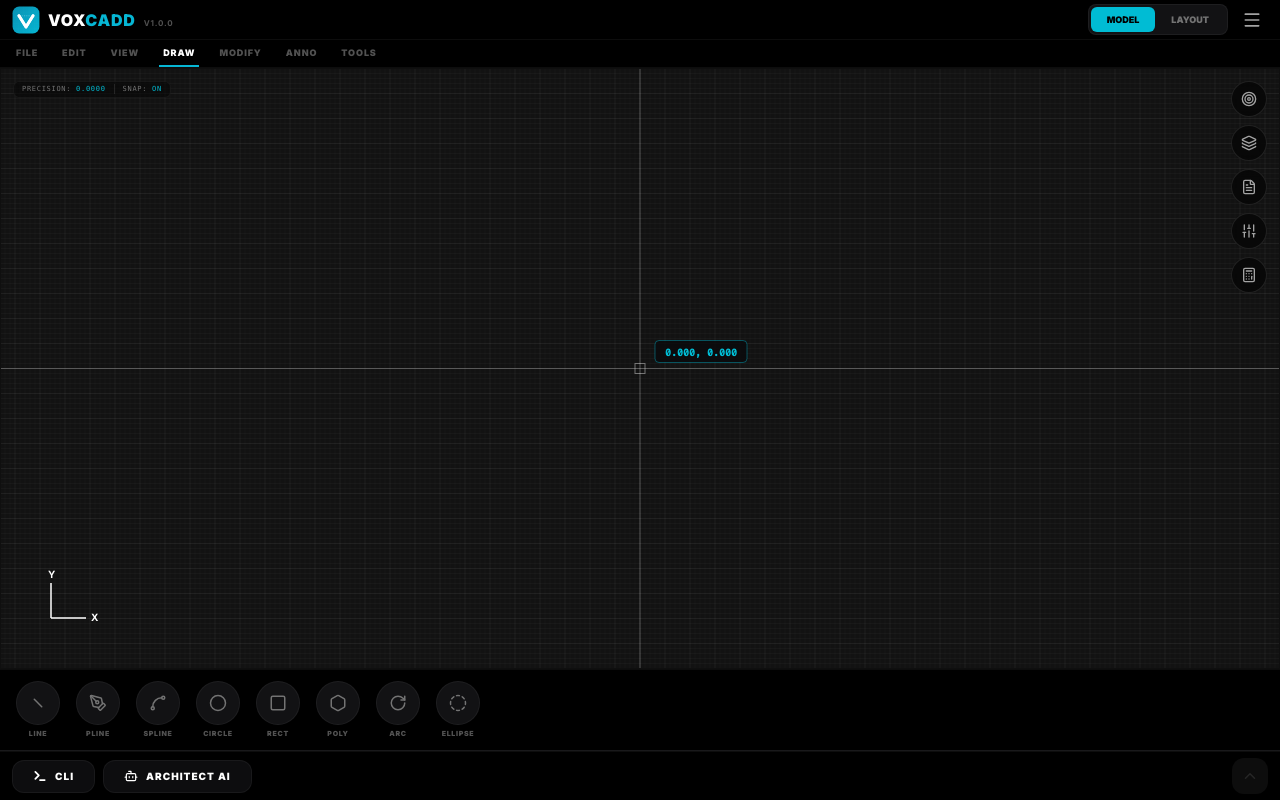
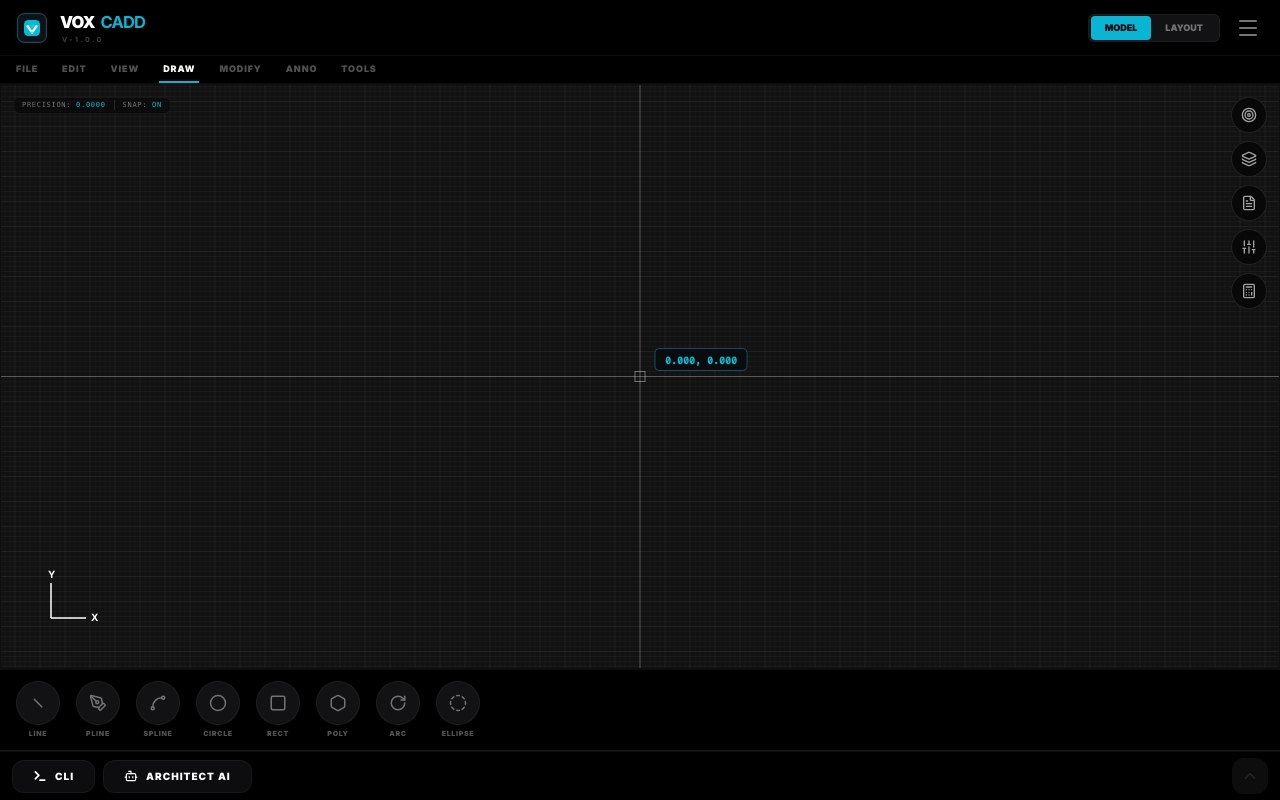
Before and after one commit to SachinCodeTech/Vox-CADD, a React (Vite) app: page / in a window 1280 px wide. Built offline with nearby package versions, Linux system fonts and the light colour scheme.

Commit message:
refactor: Update branding and UI elements
Refines the visual presentation of the application's branding and key UI components, including the header, icons, and loading screen. This update enhances consistency and modernizes the user interface with subtle aesthetic improvements.

```diff
--- a/App.tsx
+++ b/App.tsx
@@ -666,20 +666,36 @@ const App: React.FC = () => {
   return (
     <div className="flex flex-col h-full w-full bg-black text-neutral-300 overflow-hidden select-none">
       {isAppLoading && <LoadingScreen onComplete={() => setIsAppLoading(false)} />}
-      <header className="h-10 flex items-center justify-between px-3 shrink-0 bg-black border-b border-white/5 z-[110]">
-        <div className="flex items-center gap-2">
-          <VoxIcon size={28} className="shrink-0" />
-          <div className="flex items-baseline gap-1">
-            <span className="font-black text-[16px] uppercase tracking-wider text-white">VOX<span className="text-cyan-500">CADD</span></span>
-            <span className="text-neutral-500 font-bold text-[8px] uppercase tracking-widest opacity-70 ml-1">v1.0.0</span>
+      <header className="h-14 flex items-center justify-between px-4 shrink-0 bg-black border-b border-white/5 z-[110]">
+        <div className="flex items-center gap-3">
+          <VoxIcon size={32} className="shrink-0" />
+          <div className="flex flex-col justify-center translate-y-[1px]">
+            <div className="flex items-center leading-none">
+              <span className="font-black text-[16.5px] uppercase tracking-tighter text-white">VOX</span>
+              <span className="font-bold text-[16.5px] uppercase tracking-tighter text-cyan-500 ml-1.5">CADD</span>
+            </div>
+            <span className="text-neutral-700 font-bold text-[7px] uppercase tracking-[0.35em] leading-none mt-1.5 ml-0.5">V-1.0.0</span>
           </div>
         </div>
-        <div className="flex items-center gap-2">
-            <div className="flex bg-[#121214] rounded-lg p-0.5 border border-white/5">
-                <button onClick={() => setActiveTab('model')} className={`px-4 py-1.5 rounded-md text-[9px] font-black uppercase transition-all ${activeTab === 'model' ? 'bg-[#00bcd4] text-black' : 'text-neutral-500'}`}>Model</button>
-                <button onClick={() => setActiveTab('layout')} className={`px-4 py-1.5 rounded-md text-[9px] font-black uppercase transition-all ${activeTab === 'layout' ? 'bg-[#00bcd4] text-black' : 'text-neutral-500'}`}>Layout</button>
-            </div>
-            <button onClick={() => handleAction('toggleMainMenu')} className="p-1.5 transition-colors text-neutral-400 hover:text-white no-tap"><Menu size={20} /></button>
+
+        <div className="flex items-center gap-3">
+          <div className="flex bg-[#121214] rounded-md p-0.5 border border-white/5 items-center h-7">
+            <button
+                onClick={() => setActiveTab('model')}
+                className={`h-6 px-3.5 rounded-[4px] font-black uppercase transition-all flex items-center justify-center text-[9px] ${activeTab === 'model' ? 'bg-cyan-500 text-black' : 'text-neutral-500 hover:text-neutral-400'}`}
+            >
+                Model
+            </button>
+            <button
+                onClick={() => setActiveTab('layout')}
+                className={`h-6 px-3.5 rounded-[4px] font-black uppercase transition-all flex items-center justify-center text-[9px] ${activeTab === 'layout' ? 'bg-cyan-500 text-black' : 'text-neutral-500 hover:text-neutral-400'}`}
+            >
+                Layout
+            </button>
+          </div>
+          <button onClick={() => handleAction('toggleMainMenu')} className="p-1 transition-all text-neutral-500 hover:text-white no-tap">
+            <Menu size={24} />
+          </button>
         </div>
       </header>
 
--- a/components/InfoPanel.tsx
+++ b/components/InfoPanel.tsx
@@ -69,8 +69,12 @@ const InfoPanel: React.FC<InfoPanelProps> = ({ type, onClose, onSwitch }) => {
   const renderAbout = () => (
     <div className="flex flex-col items-center text-center p-4">
       <VoxIcon size={80} className="mb-6 shadow-[0_0_40px_rgba(6,182,212,0.3)]" />
-      <h2 className="text-2xl font-black text-white mb-1 uppercase tracking-tight">VOX<span className="text-cyan-500">CADD</span> Mobile</h2>
-      <p className="text-xs text-cyan-400 font-bold uppercase tracking-widest mb-6">v1.0.0</p>
+      <h2 className="text-2xl uppercase tracking-tight mb-1">
+        <span className="text-white font-black">VOX</span>
+        <span className="text-cyan-500 font-bold ml-1">CADD</span>
+        <span className="text-white font-black ml-2">Mobile</span>
+      </h2>
+      <p className="text-xs text-neutral-500 font-bold uppercase tracking-widest mb-6">V-1.0.0</p>
 
       <div className="w-full space-y-4 text-left bg-black/40 p-4 rounded-2xl border border-white/5">
         <div className="flex flex-col gap-3">
--- a/components/LoadingScreen.tsx
+++ b/components/LoadingScreen.tsx
@@ -79,9 +79,10 @@ const LoadingScreen: React.FC<{ onComplete: () => void }> = ({ onComplete }) =>
                   initial={{ y: 20, opacity: 0 }}
                   animate={{ y: 0, opacity: 1 }}
                   transition={{ delay: 0.3 }}
-                  className="text-white text-2xl font-black uppercase tracking-[0.2em] italic"
+                  className="text-2xl uppercase tracking-[0.2em] italic"
                 >
-                  VOX<span className="text-cyan-500">CADD</span>
+                  <span className="text-white font-black">VOX</span>
+                  <span className="text-cyan-500 font-bold ml-1">CADD</span>
                 </motion.h1>
                 <span className="text-cyan-500 font-mono text-sm self-end mb-1 font-bold">{Math.floor(progress)}%</span>
               </div>
--- a/components/VoxIcon.tsx
+++ b/components/VoxIcon.tsx
@@ -13,56 +13,46 @@ const VoxIcon: React.FC<VoxIconProps> = ({ size = 24, className = "" }) => {
       viewBox="0 0 100 100"
       fill="none"
       xmlns="http://www.w3.org/2000/svg"
-      className={`drop-shadow-xl ${className}`}
+      className={`drop-shadow-2xl ${className}`}
     >
       <defs>
-        <linearGradient id="iconGradient" x1="0" y1="0" x2="100" y2="100" gradientUnits="userSpaceOnUse">
-          <stop stopColor="#0891b2" />
-          <stop offset="1" stopColor="#06b6d4" />
-        </linearGradient>
-        <pattern id="gridPattern" width="20" height="20" patternUnits="userSpaceOnUse">
-          <path d="M 20 0 L 0 0 0 20" fill="none" stroke="white" strokeWidth="0.5" strokeOpacity="0.15"/>
+        <filter id="shadow">
+          <feDropShadow dx="0" dy="4" stdDeviation="4" floodOpacity="0.5"/>
+        </filter>
+        <pattern id="grid" width="10" height="10" patternUnits="userSpaceOnUse">
+          <path d="M 10 0 L 0 0 0 10" fill="none" stroke="white" strokeWidth="0.5" strokeOpacity="0.1"/>
         </pattern>
-        <filter id="glow">
-          <feGaussianBlur stdDeviation="2" result="blur" />
-          <feComposite in="SourceGraphic" in2="blur" operator="over" />
-        </filter>
       </defs>
 
-      {/* Background with rounded corners and subtle shadow */}
-      <rect
-        x="2"
-        y="2"
-        width="96"
-        height="96"
-        rx="24"
-        fill="url(#iconGradient)"
+      {/* Outer rounded container - Dark with Cyan border */}
+      <rect x="5" y="5" width="90" height="90" rx="20" fill="#0D1117" stroke="#00BCD4" strokeWidth="1.5"/>
+
+      {/* Grid Pattern Overlay */}
+      <rect x="5" y="5" width="90" height="90" rx="20" fill="url(#grid)" />
+
+      {/* Primary Logo Square - Bright Cyan */}
+      <rect x="25" y="25" width="50" height="50" rx="14" fill="#00BCD4" filter="url(#shadow)" />
+
+      {/* Stylized 'V' / Drafting Tool - ENLARGED */}
+      <path
+        d="M36 44 L50 64 L64 44"
+        stroke="white"
+        strokeWidth="7"
+        strokeLinecap="round"
+        strokeLinejoin="round"
       />
 
-      {/* Grid Overlay */}
-      <rect x="2" y="2" width="96" height="96" rx="24" fill="url(#gridPattern)" />
-
-      {/* Technical "V" formed by drafting dividers */}
+      {/* Top Drafting Line */}
       <path
-        d="M25 35 L50 75 L75 35"
+        d="M38 44 L62 44"
         stroke="white"
-        strokeWidth="10"
-        strokeLinecap="round"
-        strokeLinejoin="round"
-        filter="url(#glow)"
+        strokeWidth="1.8"
+        strokeDasharray="2 2"
+        strokeOpacity="0.9"
       />
 
-      {/* Precision Point */}
-      <circle cx="50" cy="75" r="4" fill="white" />
-
-      {/* Accent Detail */}
-      <path
-        d="M35 35 H65"
-        stroke="white"
-        strokeWidth="2"
-        strokeOpacity="0.5"
-        strokeDasharray="4 4"
-      />
+      {/* Pivot Point */}
+      <circle cx="50" cy="64" r="2" fill="#00BCD4" />
     </svg>
   );
 };
```
Also changed, not shown: components/FileManager.tsx (+8 -1 lines), favicon.svg.
